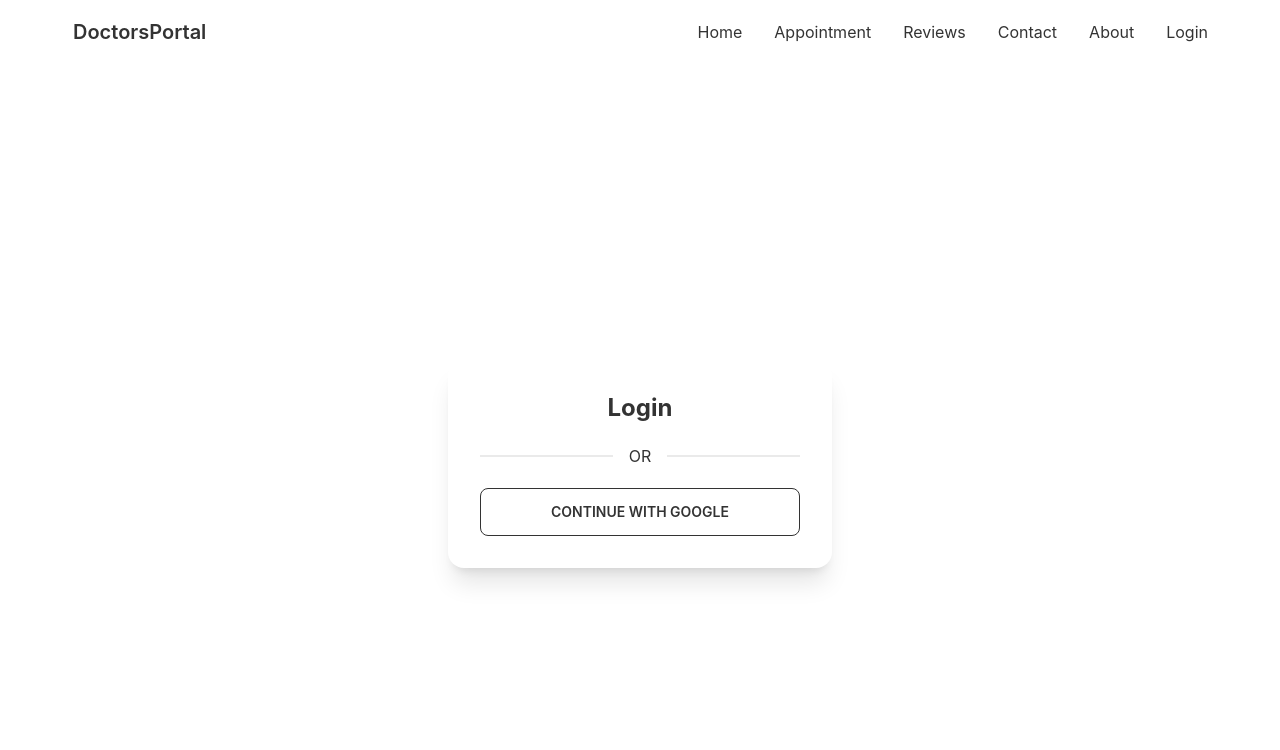
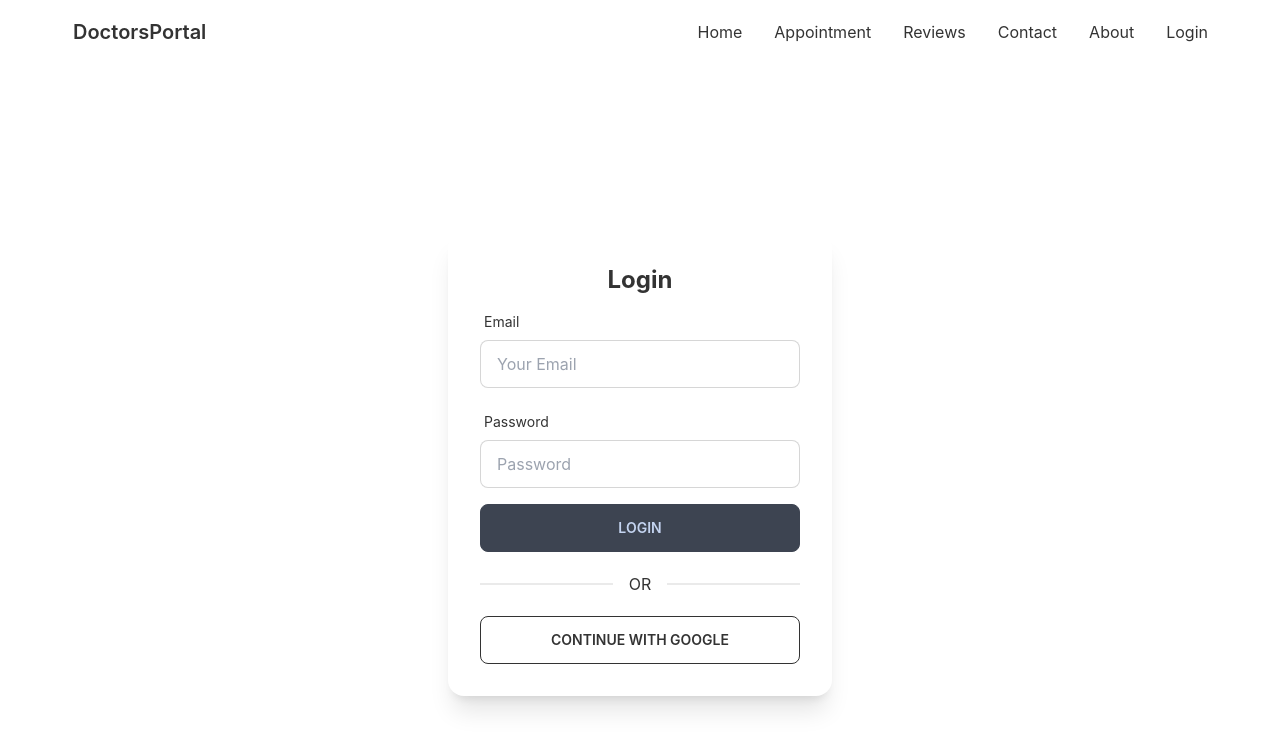
Before and after one commit to Samirun-Shuvo/doctors-portal-project-react, a React (Create React App) app: page /login in a window 1280 px wide. Shown: the top 750 px of the page. Built offline with nearby package versions, Linux system fonts and the light colour scheme; no server answers; the HTML template or start-up script is replaced by a standard one.

Commit message:
login authentication success with error message

```diff
--- a/package.json
+++ b/package.json
@@ -13,6 +13,7 @@
     "react-day-picker": "^8.1.1",
     "react-dom": "^18.2.0",
     "react-firebase-hooks": "^5.0.3",
+    "react-hook-form": "^7.34.2",
     "react-router-dom": "^6.3.0",
     "react-scripts": "5.0.1",
     "web-vitals": "^2.1.4"
--- a/src/Pages/Appointment/BookingModal.js
+++ b/src/Pages/Appointment/BookingModal.js
@@ -23,7 +23,7 @@
             <input type="text" disabled value={format (date, 'PP')} className="input input-bordered w-full max-w-xs" />
             <select name="slot" className="select select-bordered w-full max-w-xs">
               {
-                slots.map(slot=><option value={slot}>{slot}</option>)
+                slots.map(slot=><option key={slot} value={slot}>{slot}</option>)
               }
             </select>
             <input type="text" name="name" placeholder="Your Name" className="input input-bordered w-full max-w-xs" />
--- a/src/Pages/Login/Login.js
+++ b/src/Pages/Login/Login.js
@@ -1,10 +1,15 @@
 import React from "react";
-import { useSignInWithGoogle } from 'react-firebase-hooks/auth';
+import { useSignInWithGoogle } from "react-firebase-hooks/auth";
 import auth from "../../firebase.init";
-
+import { useForm } from "react-hook-form";
 
 const Login = () => {
   const [signInWithGoogle, user, loading, error] = useSignInWithGoogle(auth);
+  const {
+    register,
+    formState: { errors },
+    handleSubmit,
+  } = useForm();
 
   if (user) {
     console.log(user);
@@ -15,18 +20,88 @@
   if (error) {
     console.log(error);
   }
-
+  const onSubmit = (data) => {
+    console.log(data);
+  };
   return (
     <div className="flex h-screen justify-center items-center">
       <div className="card w-96 bg-base-100 shadow-xl">
         <div className="card-body">
           <h2 className="text-center text-2xl font-bold">Login</h2>
-
+          <form onSubmit={handleSubmit(onSubmit)}>
+            <div className="form-control w-full max-w-xs">
+              <label className="label">
+                <span className="label-text">Email</span>
+              </label>
+              <input
+                type="email"
+                placeholder="Your Email"
+                className="input input-bordered w-full max-w-xs"
+                {...register("email", {
+                  required: {
+                    value: true,
+                    message: "Email is required",
+                  },
+                  pattern: {
+                    value: /[a-z0-9]+@[a-z]+\.[a-z]{2,3}/,
+                    message: "Provide a valid Email",
+                  },
+                })}
+              />
+              <label className="label">
+                {errors.email?.type === "required" && (
+                  <span className="label-text-alt text-red-500">
+                    {errors.email.message}
+                  </span>
+                )}
+                {errors.email?.type === "pattern" && (
+                  <span className="label-text-alt text-red-500">
+                    {errors.email.message}
+                  </span>
+                )}
+              </label>
+            </div>
+            <div className="form-control w-full max-w-xs">
+              <label className="label">
+                <span className="label-text">Password</span>
+              </label>
+              <input
+                type="password"
+                placeholder="Password"
+                className="input input-bordered w-full max-w-xs"
+                {...register("password", {
+                  required: {
+                    value: true,
+                    message: "Password is required",
+                  },
+                  minLength: {
+                    value: 6,
+                    message: "Must be 6 characters or longer",
+                  },
+                })}
+              />
+              <label className="label">
+                {errors.password?.type === "required" && (
+                  <span className="label-text-alt text-red-500">
+                    {errors.password.message}
+                  </span>
+                )}
+                {errors.password?.type === "minLength" && (
+                  <span className="label-text-alt text-red-500">
+                    {errors.password.message}
+                  </span>
+                )}
+              </label>
+            </div>
+            <input className="btn w-full max-w-xs" type="submit" value='LOGIN'/>
+          </form>
           <div className="divider">OR</div>
           <button
             onClick={() => signInWithGoogle()}
             className="btn btn-outline"
-          >Continue With Google</button>
+          >
+            Continue With Google
+          </button>
         </div>
       </div>
     </div>
```
Also changed, not shown: 1 other file (tests, documents, lock files or other folders). Lines whose indentation alone changed are shown as unchanged.
